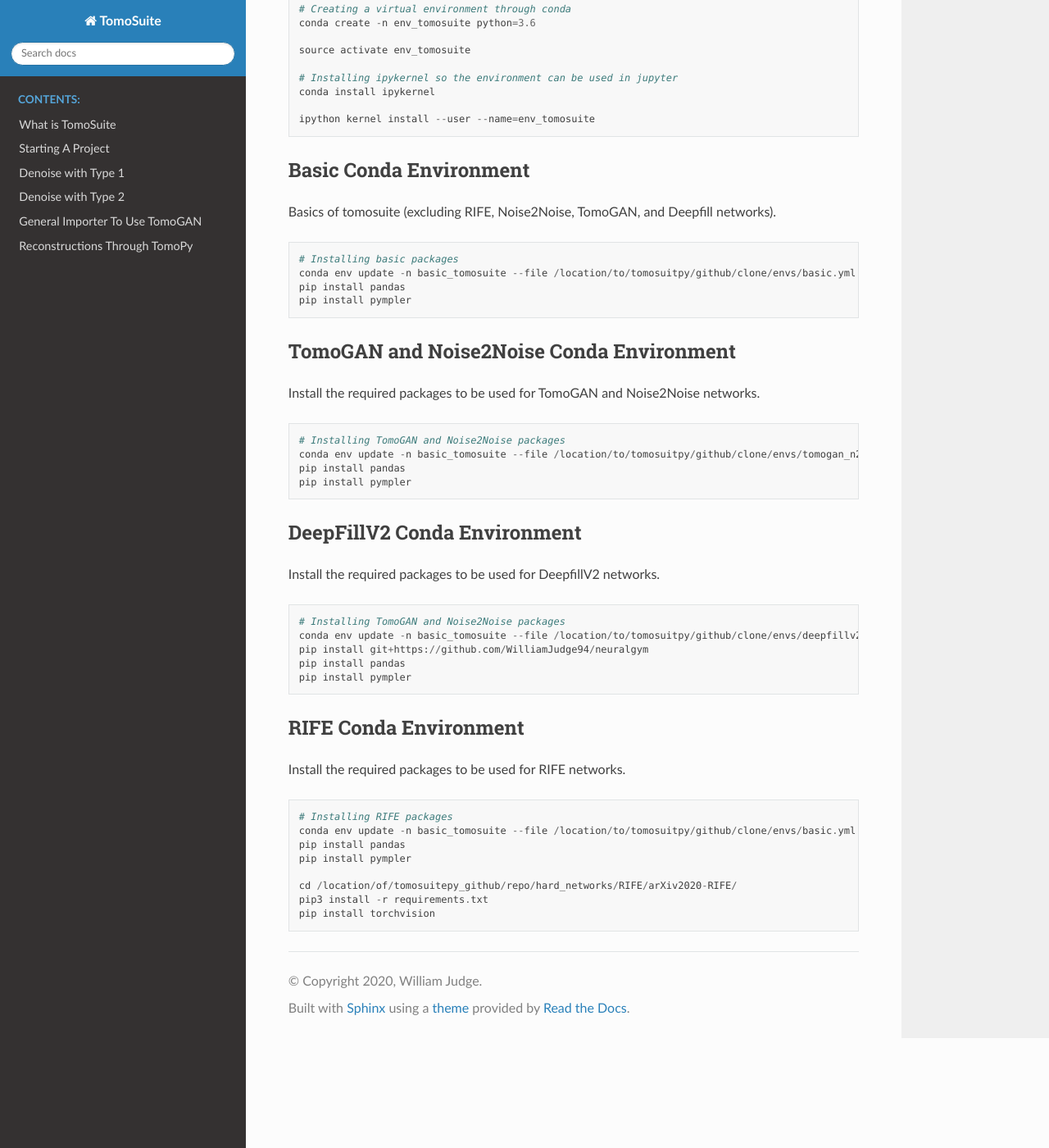
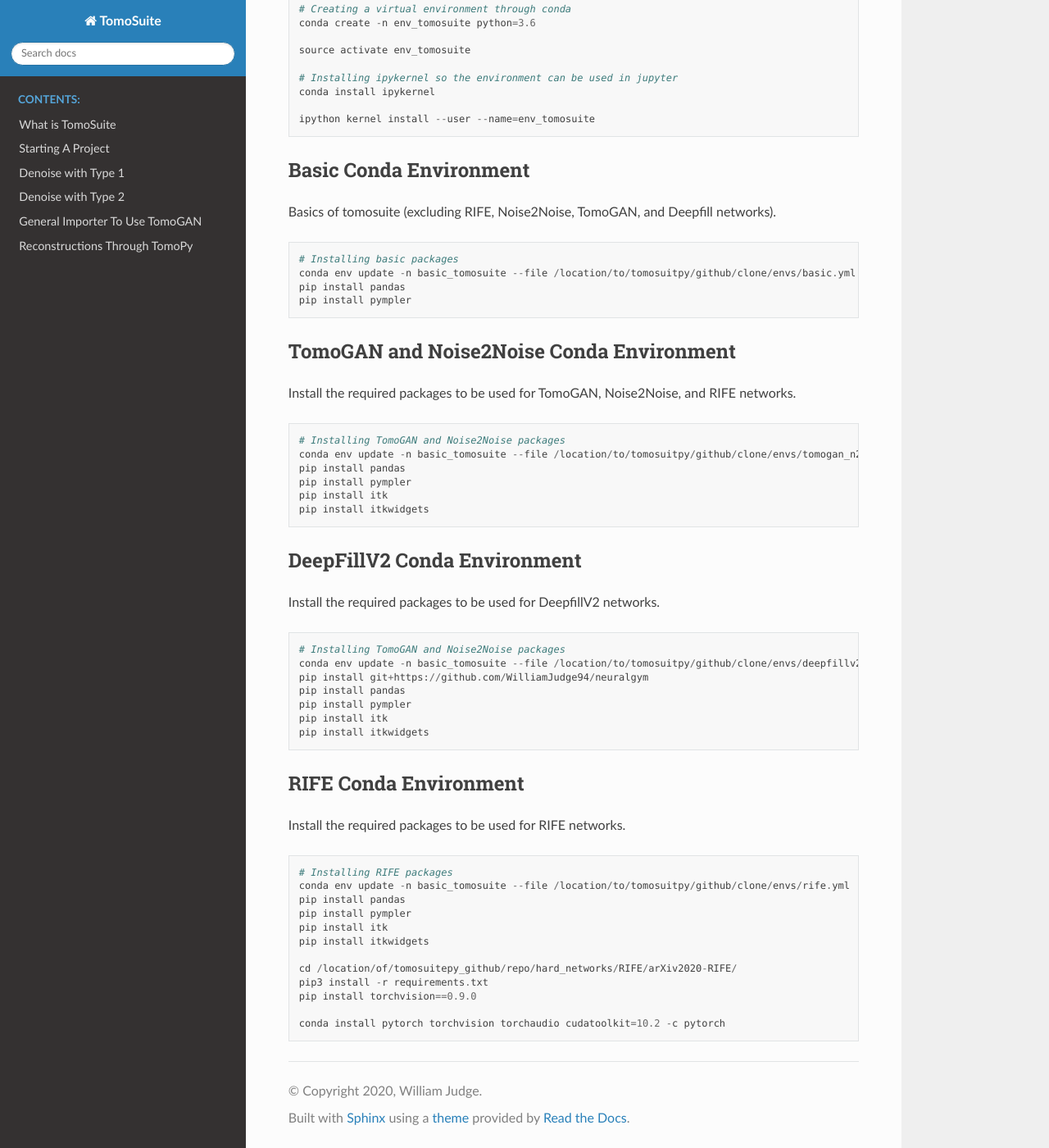
Before and after one commit to WilliamJudge94/tomosuitepy, a Sphinx documentation site: the page built from docs/00_installation.rst, in a window 1280 px wide and 1400 px high, scrolled down 298 px. Shown: the whole window at 82% size. Built offline with Sphinx 7.4.7 and the Read the Docs theme 2.0.0, drawn with Linux system fonts in a browser that asks for light colours.

```diff
--- a/docs/00_installation.rst
+++ b/docs/00_installation.rst
@@ -41,7 +41,7 @@
 TomoGAN and Noise2Noise Conda Environment
 ==========================================
 
-Install the required packages to be used for TomoGAN and Noise2Noise networks.
+Install the required packages to be used for TomoGAN, Noise2Noise, and RIFE networks.
 
 .. code:: python
 
@@ -49,6 +49,9 @@
     conda env update -n basic_tomosuite --file /location/to/tomosuitpy/github/clone/envs/tomogan_n2n.yml
     pip install pandas
     pip install pympler
+    pip install itk
+    pip install itkwidgets
+
 
 DeepFillV2 Conda Environment
 ============================
@@ -62,6 +65,8 @@
     pip install git+https://github.com/WilliamJudge94/neuralgym
     pip install pandas
     pip install pympler
+    pip install itk
+    pip install itkwidgets
 
 RIFE Conda Environment
 ======================
@@ -71,10 +76,14 @@
 .. code:: python
 
     # Installing RIFE packages
-    conda env update -n basic_tomosuite --file /location/to/tomosuitpy/github/clone/envs/basic.yml
+    conda env update -n basic_tomosuite --file /location/to/tomosuitpy/github/clone/envs/rife.yml
     pip install pandas
     pip install pympler
+    pip install itk
+    pip install itkwidgets
 
     cd /location/of/tomosuitepy_github/repo/hard_networks/RIFE/arXiv2020-RIFE/
     pip3 install -r requirements.txt
-    pip install torchvision
+    pip install torchvision==0.9.0
+
+    conda install pytorch torchvision torchaudio cudatoolkit=10.2 -c pytorch
```
Also changed, not shown: 1 other file.
